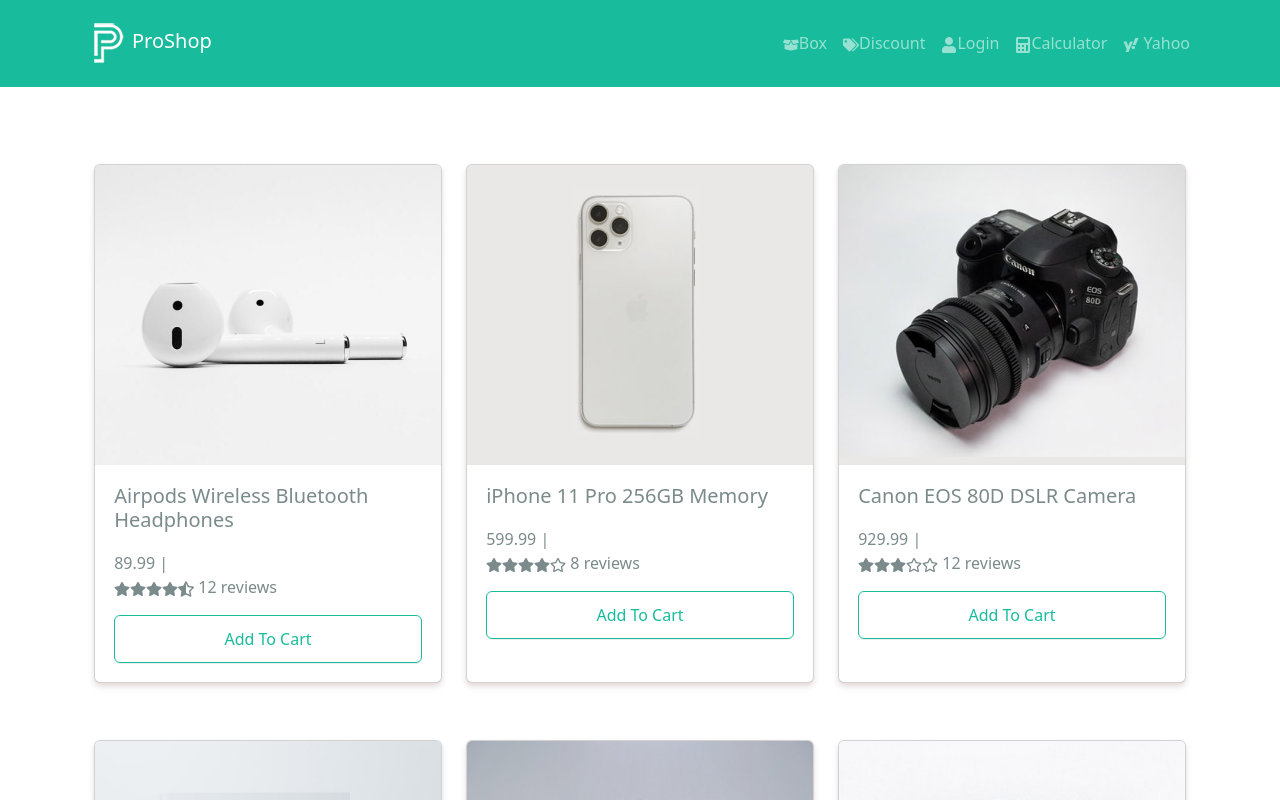
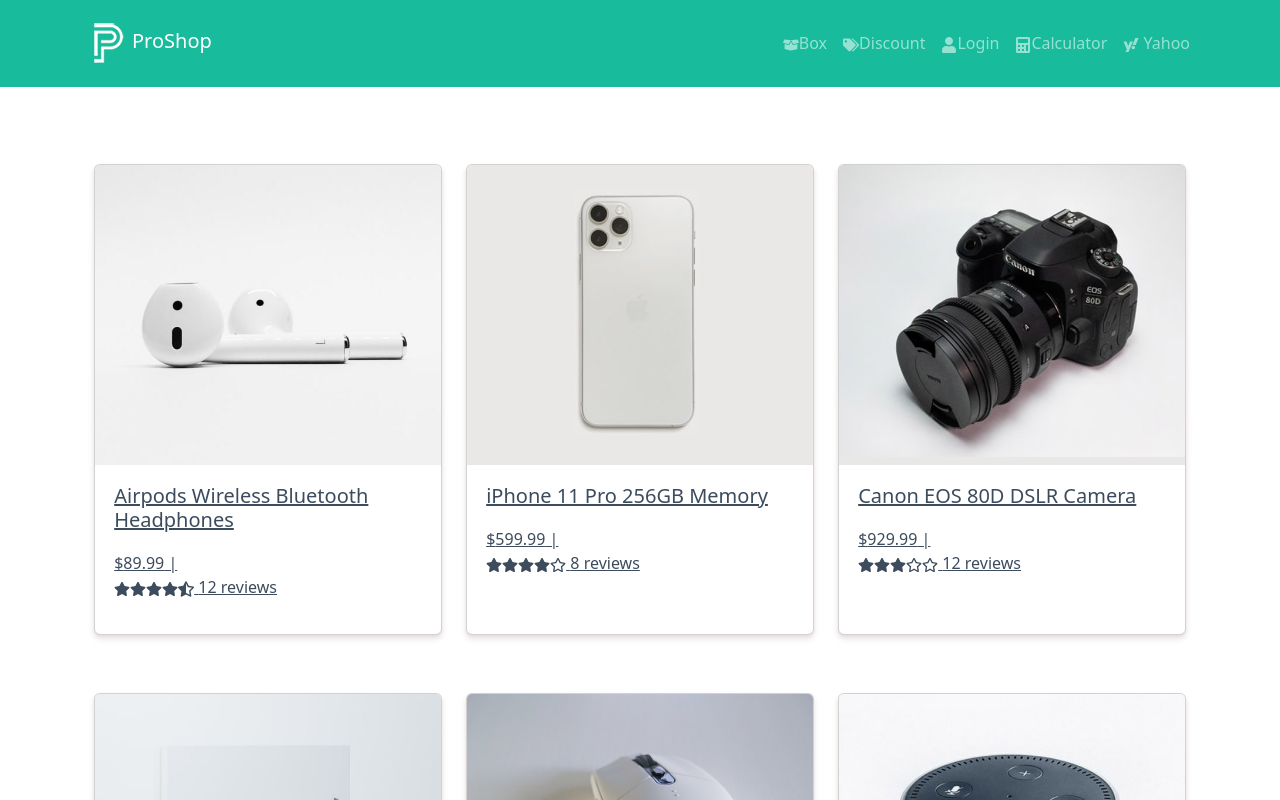
Before and after one commit to Ayonokoji18/Proshop-website, a React (Create React App) app in the folder frontend/: page / in a window 1280 px wide. Shown: the top 800 px of the page. Built offline with nearby package versions, Linux system fonts and the light colour scheme.

Commit message:
everything is good before revise starting

```diff
--- a/frontend/src/components/productcard.js
+++ b/frontend/src/components/productcard.js
@@ -5,6 +5,7 @@
 function ProductCard({ product }) {
   return (
     <div className="col-md-4 mb-5">
+      <Link to={`product/${product._id}`}>
         <div className="card h-100">
           <img
             src={product.image}
@@ -15,7 +16,7 @@
           <div className="card-body d-flex flex-column">
             <h5> {product.name}</h5>
             <p>
-            {product.price} |{" "}
+              ${product.price} |{" "}
               <span>
                 <Rating
                   value={product.rating}
@@ -23,14 +24,10 @@
                 ></Rating>
               </span>
             </p>
-          <Link
-            to={`product/${product._id}`}
-            className="btn btn-outline-success"
-          >
-            Add To Cart
-          </Link>
+            <Link to={`product/${product._id}`}></Link>
           </div>
         </div>
+      </Link>
     </div>
   );
 }
```
Lines whose indentation alone changed are shown as unchanged.
